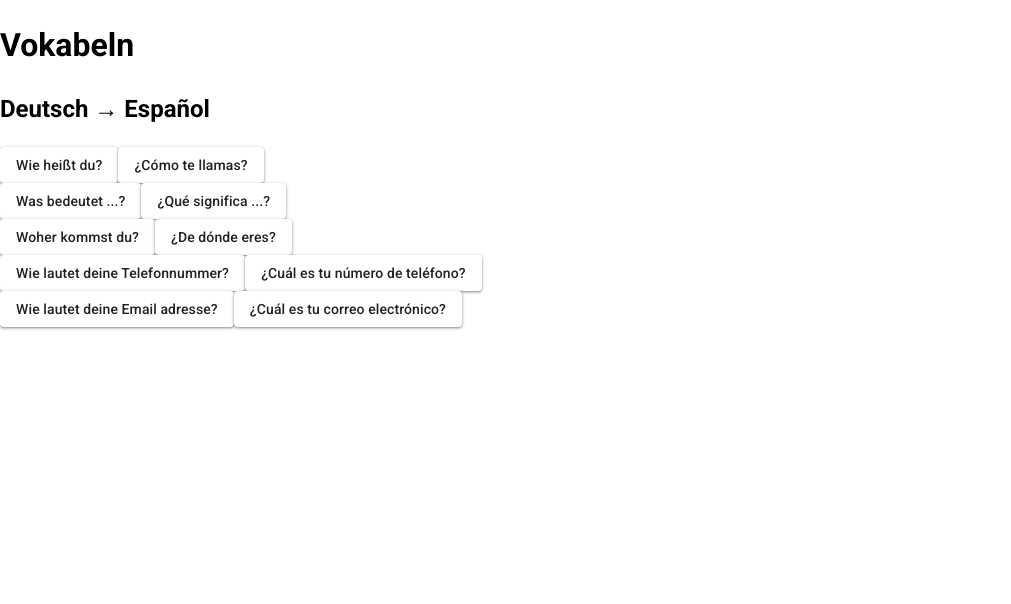
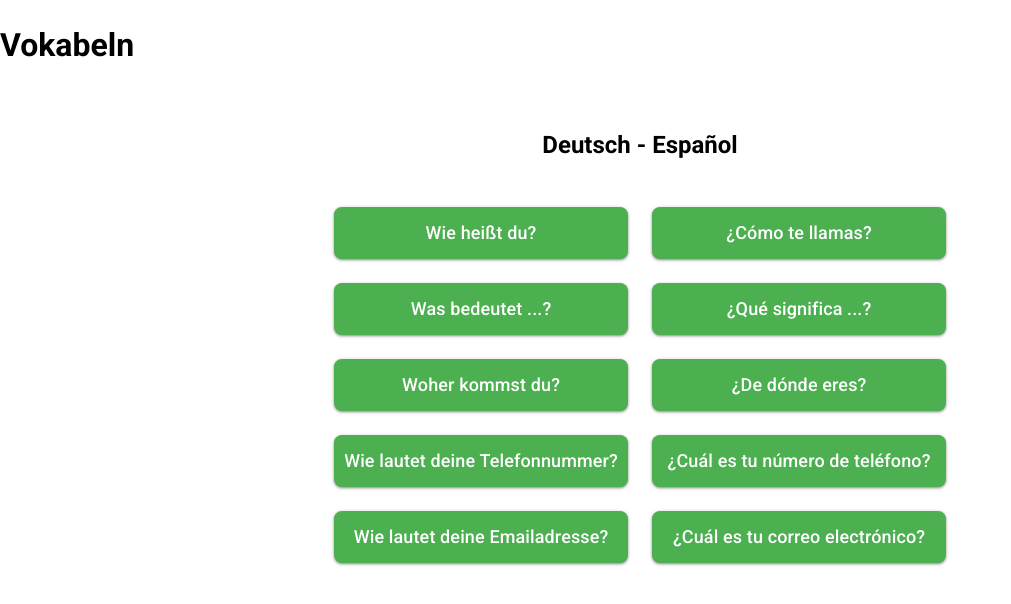
Before and after one commit to sboe0705/word-trainer, a Vue app: page / in a window 1280 px wide. Shown: the top 604 px of the page, without its empty margins (0-1011 px from the left). Built offline with nearby package versions, Linux system fonts and the light colour scheme; a web font is replaced by a local one.

Commit message:
implemented button layout

```diff
--- a/public/de_es.json
+++ b/public/de_es.json
@@ -6,6 +6,6 @@
     { "source": "Was bedeutet ...?", "target": "¿Qué significa ...?" },
     { "source": "Woher kommst du?", "target": "¿De dónde eres?" },
     { "source": "Wie lautet deine Telefonnummer?", "target": "¿Cuál es tu número de teléfono?" },
-    { "source": "Wie lautet deine Email adresse?", "target": "¿Cuál es tu correo electrónico?" }
+    { "source": "Wie lautet deine Emailadresse?", "target": "¿Cuál es tu correo electrónico?" }
   ]
 }
--- a/src/components/Lesson.vue
+++ b/src/components/Lesson.vue
@@ -1,5 +1,8 @@
 <script setup>
 import { ref, onMounted } from 'vue'
+import { useDisplay } from 'vuetify'
+
+const display = useDisplay()
 
 defineProps({
   msg: String,
@@ -16,16 +19,21 @@ onMounted(async () => {
 
 <template>
   <h1>{{ msg }}</h1>
-
-  <div v-if="vocabulary">
-    <h2>{{ vocabulary.sourceLang }} → {{ vocabulary.targetLang }}</h2>
-
-    <div v-for="word in vocabulary.words" :key="word.source">
-      <v-btn>{{ word.source }}</v-btn>
-      <v-btn>{{ word.target }}</v-btn>
-    </div>
-  </div>
-
+  <v-container fluid v-if="vocabulary">
+    <v-row>
+      <v-col cols="12" class="text-center">
+        <h2>{{ vocabulary.sourceLang }} - {{ vocabulary.targetLang }}</h2>
+      </v-col>
+    </v-row>
+    <v-row v-for="word in vocabulary.words" :key="word.source">
+      <v-col cols="6" offset-md="2" md="4" offset-lg="3" lg="3" class="d-flex justify-end">
+        <v-btn block color="green" rounded="lg" :size="display.xs.value ? 'small' : 'x-large'">{{ word.source }}</v-btn>
+      </v-col>
+      <v-col cols="6" md="4" lg="3" class="d-flex justify-end">
+        <v-btn block rounded="lg" color="green" :size="display.xs.value ? 'small' : 'x-large'">{{ word.target }}</v-btn>
+      </v-col>
+    </v-row>
+  </v-container>
 </template>
 
 <style scoped>
```
